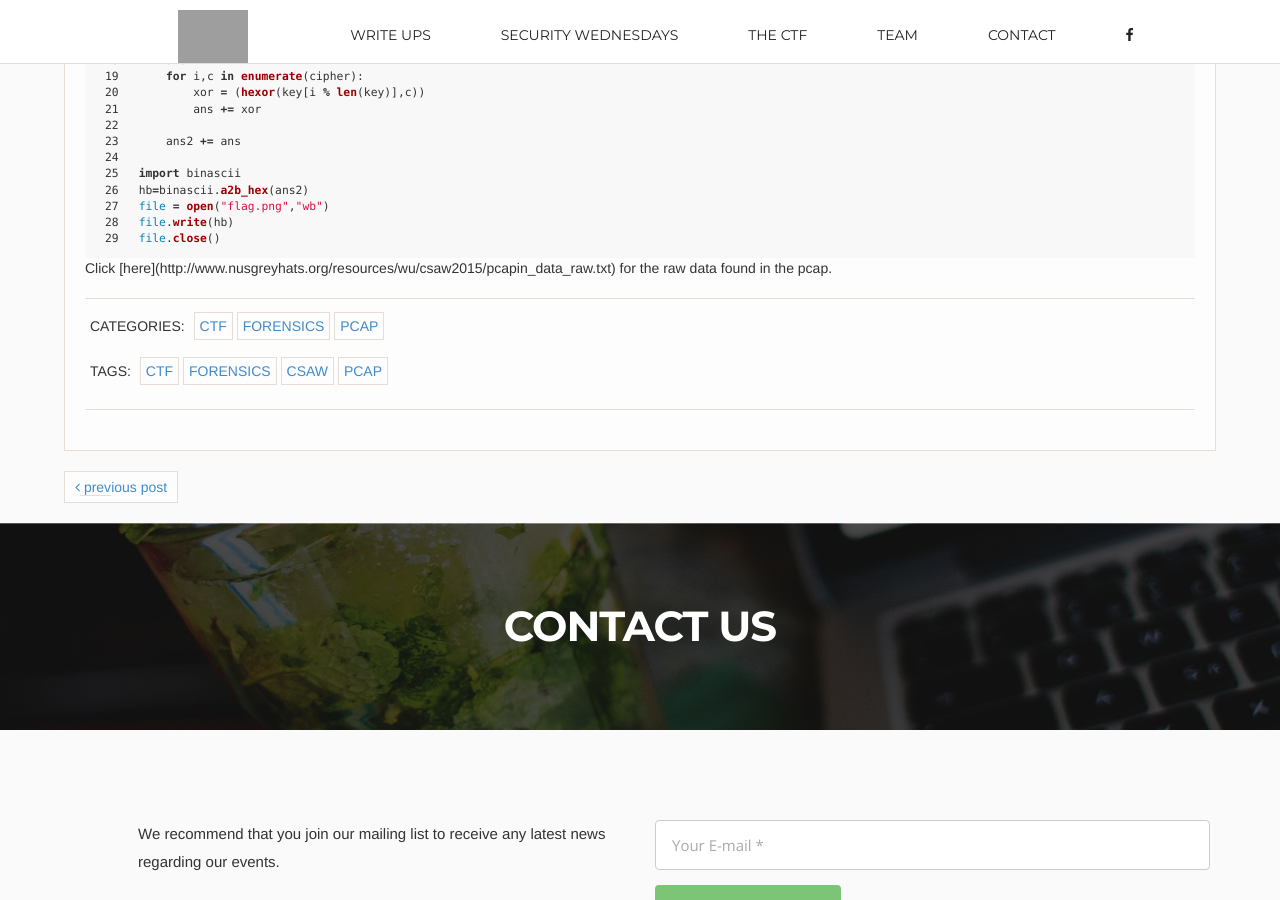
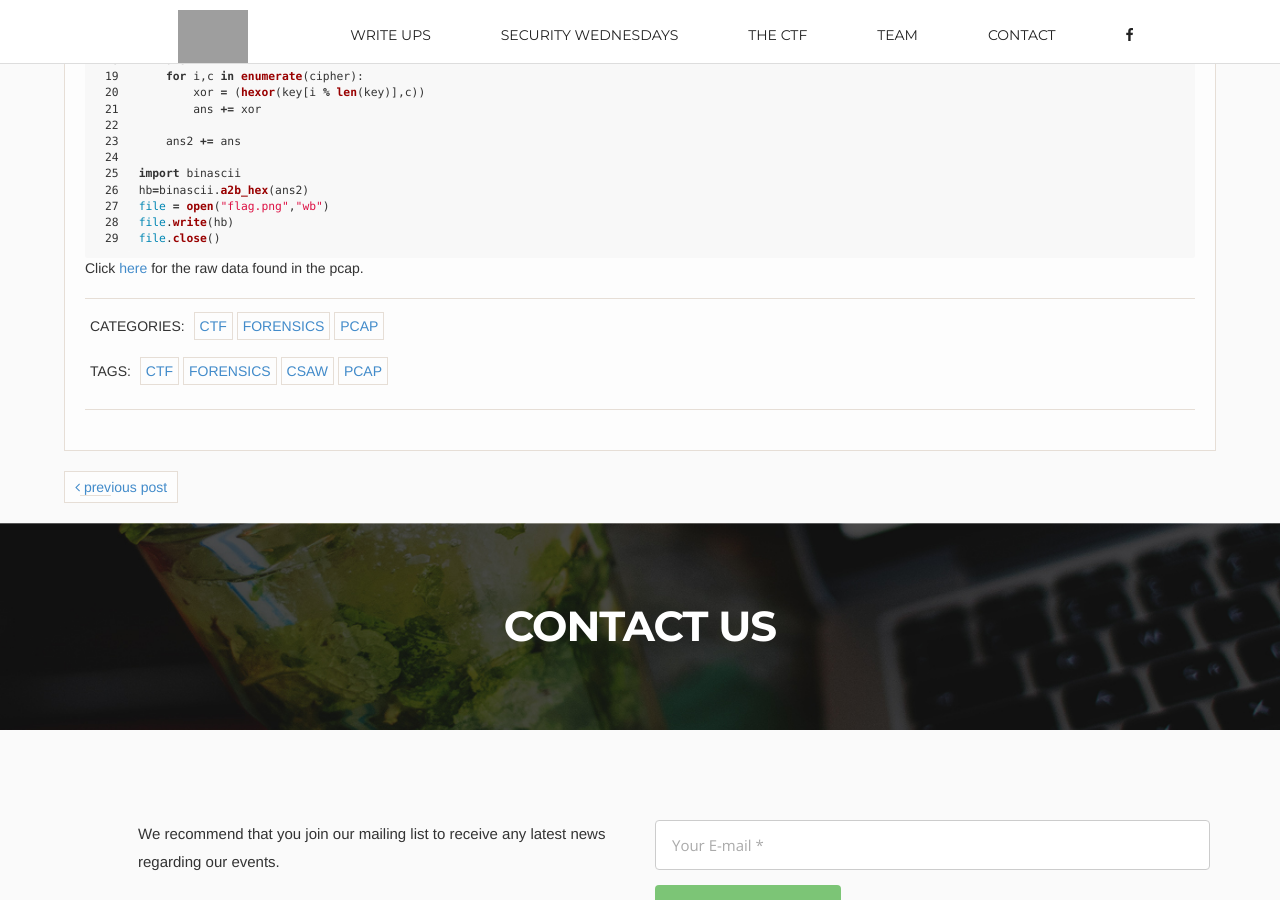
Before and after one commit to NUSGreyhats/write-ups, a Jekyll site: the page built from _posts/2015-10-09-CSAW-CTF-Qual-2015-pcapin-(Forensics-150).md, in a window 1280 px wide and 900 px high, scrolled down 3026 px. Built offline with Jekyll 4.4.1, drawn with Linux system fonts in a browser that asks for light colours; comment, search, counter and statistics services are not loaded; some of the changed lines change nothing that is shown.

Commit message:
pcapin fix bug

```diff
--- a/_posts/2015-10-09-CSAW-CTF-Qual-2015-pcapin-(Forensics-150).md
+++ b/_posts/2015-10-09-CSAW-CTF-Qual-2015-pcapin-(Forensics-150).md
@@ -107,4 +107,4 @@ file.write(hb)
 file.close()
 {% endhighlight %}
 
-<p>Click [here]({{ site.url }}/resources/wu/csaw2015/pcapin_data_raw.txt) for the raw data found in the pcap.</p>
+<p>Click <a href="/write-ups/resources/wu/csaw2015/pcapin_data_raw.txt">here</a> for the raw data found in the pcap.</p>
```
